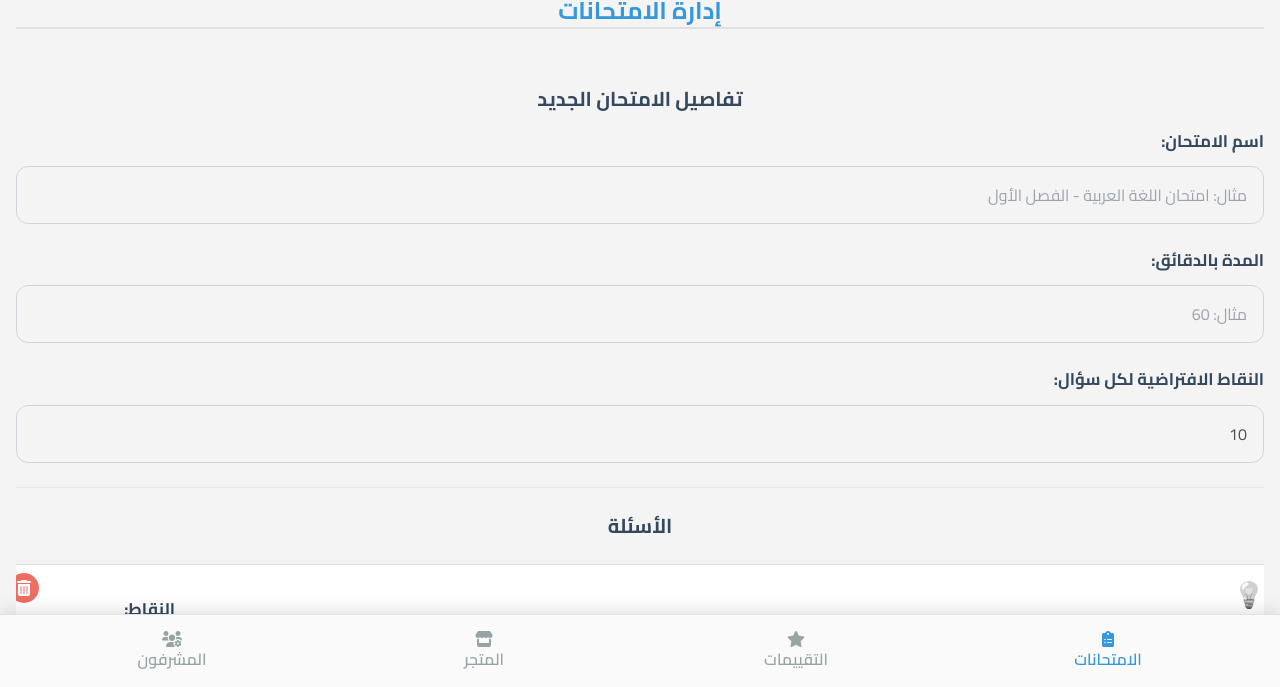
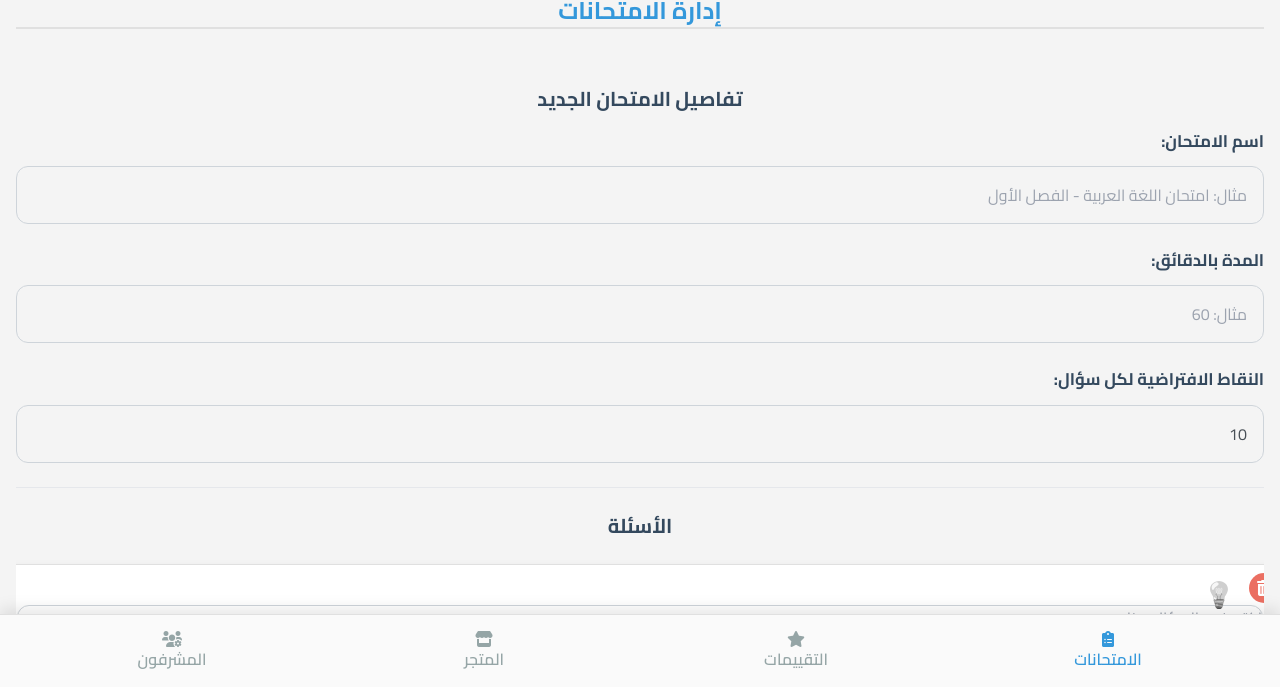
Before and after one commit to coder0999/-, a plain HTML site: page index.html in a window 1280 px wide. Both pictures are taken after a click on the button "إضافة امتحان جديد (يدوي)". Shown: the part 113-800 px from the top of the page. Drawn offline with nearby package versions, Linux system fonts and the light colour scheme.

Commit message:
Update index.html

```diff
--- a/index.html
+++ b/index.html
@@ -258,9 +258,9 @@
         .question-block {
             background-color: #ffffff;
             border: 1px solid #e0e0e0;
-            border-radius: 1rem;
-            padding: 1.5rem;
-            margin: 1.5rem -1rem;
+            border-radius: 1.5rem; /* Increased border-radius for more rounded corners */
+            padding: 2.5rem 1.5rem 1.5rem 1.5rem; /* Increased top padding */
+            margin: 1.5rem -1.5rem; /* Adjusted margin to match content-padding */
             position: relative;
             /* Removed hover effect for question-block */
             box-shadow: 0 2px 8px rgba(0,0,0,0.05);
@@ -288,10 +288,15 @@
         .option-input {
             width: 100%;
         }
+        .question-actions { /* New style for the container of action buttons */
+            position: absolute;
+            top: 0.5rem; /* Aligned to the top */
+            right: 0.5rem; /* Aligned to the right */
+            display: flex;
+            gap: 0.5rem; /* Space between buttons */
+            z-index: 10;
+        }
         .remove-question-button {
-            position: absolute;
-            top: 0.5rem;
-            left: 0.5rem;
             background-color: #e74c3c;
             color: white;
             border: none;
@@ -302,10 +307,9 @@
             align-items: center;
             justify-content: center;
             cursor: pointer;
-            /* Removed hover effect for remove-question-button */
             transition: background-color 0.2s ease;
             opacity: 0.8;
-            z-index: 10;
+            /* Removed absolute positioning, now handled by parent .question-actions */
         }
         /* Removed :hover rule for remove-question-button */
         /* .remove-question-button:hover {
@@ -360,12 +364,7 @@
             align-items: center;
             justify-content: center;
             cursor: pointer;
-            /* Removed hover effect for difficult-button */
-            transition: transform 0.2s ease-in-out, filter 0.2s ease-in-out;
-            position: absolute;
-            top: 0.5rem;
-            right: 0.5rem;
-            z-index: 10;
+            /* Removed absolute positioning, now handled by parent .question-actions */
             padding: 0;
             filter: grayscale(100%); /* Grayscale when inactive */
         }
@@ -388,9 +387,10 @@
             align-items: flex-start;
             margin-bottom: 1rem;
         }
-        .question-block .form-group textarea { /* Specific targeting for the question text area */
-            margin-top: 2rem; /* Increased margin to push it down further */
-        }
+        /* Removed margin-top from textarea as it's now inside its own form-group */
+        /* .question-block .form-group textarea {
+            margin-top: 2rem;
+        } */
 
         /* Progress Bar Styling */
         .progress-container {
@@ -649,7 +649,7 @@
         // Image upload elements
         const imageUploadInput = document.getElementById('image-upload-input');
         const dragDropArea = document.getElementById('drag-drop-area');
-        const imagePreviewContainer = document.getElementById('image-preview-container');
+        const imagePreviewContainer = document = document.getElementById('image-preview-container');
         const generateQuestionsButton = document.getElementById('generate-questions-button');
         const cancelUploadButton = document.getElementById('cancel-upload-button');
         const imageProcessingSpinner = document.getElementById('image-processing-spinner');
@@ -836,6 +836,7 @@
             const questionBlock = document.createElement('div');
             questionBlock.className = 'question-block';
             questionBlock.innerHTML = `
+                <div class="question-actions"> <!-- New container for action buttons -->
                     <button class="remove-question-button" title="إزالة السؤال"><i class="fas fa-trash-alt"></i></button>
                     <button class="difficult-button" title="سؤال صعب" data-is-difficult="false">
                         <svg width="800px" height="800px" viewBox="0 0 128 128" xmlns="http://www.w3.org/2000/svg" xmlns:xlink="http://www.w3.org/1999/xlink" aria-hidden="true" role="img" preserveAspectRatio="xMidYMid meet">
@@ -861,15 +862,12 @@
                             <path d="M50.01 84.2c.91.09 1.87.01 2.64-.48s1.26-1.49.95-2.35c-.16-.45-.51-.81-.85-1.15c-.75-.74-1.5-1.48-2.24-2.22c-.83-.83-1.66-1.65-2.56-2.4c-1.39-1.16-3.26-2.25-5.09-1.4c-1.56.72-1.93 2.14-1.24 3.63c1.47 3.13 4.89 6.01 8.39 6.37z" fill="#ffff8d"></path>
                         </svg>
                     </button>
-                <div class="flex items-center justify-between mb-4">
-                    <div class="form-group flex-grow">
+                </div>
+                <div class="form-group mb-4">
+                    <!-- Removed label for question text -->
                     <textarea id="question-text-${questionIndex}" class="w-full" rows="3" placeholder="اكتب نص السؤال هنا..."></textarea>
                 </div>
-                    <div class="form-group mr-4" style="width: 150px;">
-                        <label for="question-points-${questionIndex}">النقاط:</label>
-                        <input type="number" id="question-points-${questionIndex}" value="${defaultPoints}" class="w-full" min="0">
-                    </div>
-                </div>
+
                 <div class="options-container">
                     <div class="form-group flex items-center gap-2 option-item">
                         <input type="radio" name="correct-answer-q${questionIndex}" class="form-radio text-blue-500">
@@ -888,7 +886,13 @@
                         <input type="text" class="option-input" placeholder="خيار 4">
                     </div>
                 </div>
-                <button class="button-teal mt-4 add-option-button"><i class="fas fa-plus"></i> إضافة خيار آخر</button>
+                <div class="flex justify-between items-center mt-4">
+                    <button class="button-teal add-option-button"><i class="fas fa-plus"></i> إضافة خيار آخر</button>
+                    <div class="form-group mb-0" style="width: 150px;">
+                        <!-- Removed label for question points -->
+                        <input type="number" id="question-points-${questionIndex}" value="${defaultPoints}" class="w-full" min="0">
+                    </div>
+                </div>
             `;
 
             // Add event listener for "Add another option" button
@@ -1203,6 +1207,7 @@
                 allExtractedQuestions.forEach((q, qIndex) => {
                     const questionBlock = createQuestionElement();
                     questionBlock.querySelector('textarea').value = q.questionText || '';
+                    // The points input is now directly accessible without a label
                     questionBlock.querySelector('input[type="number"]').value = q.points || defaultPointsInput.value || 10;
 
                     const optionsContainer = questionBlock.querySelector('.options-container');
```
Lines whose indentation alone changed are shown as unchanged.
